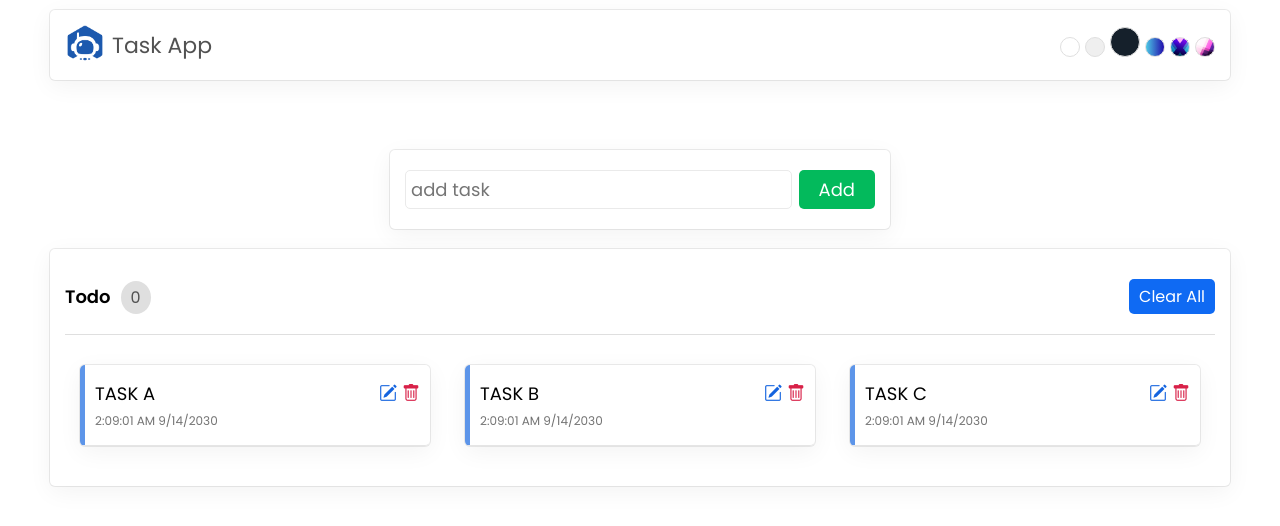
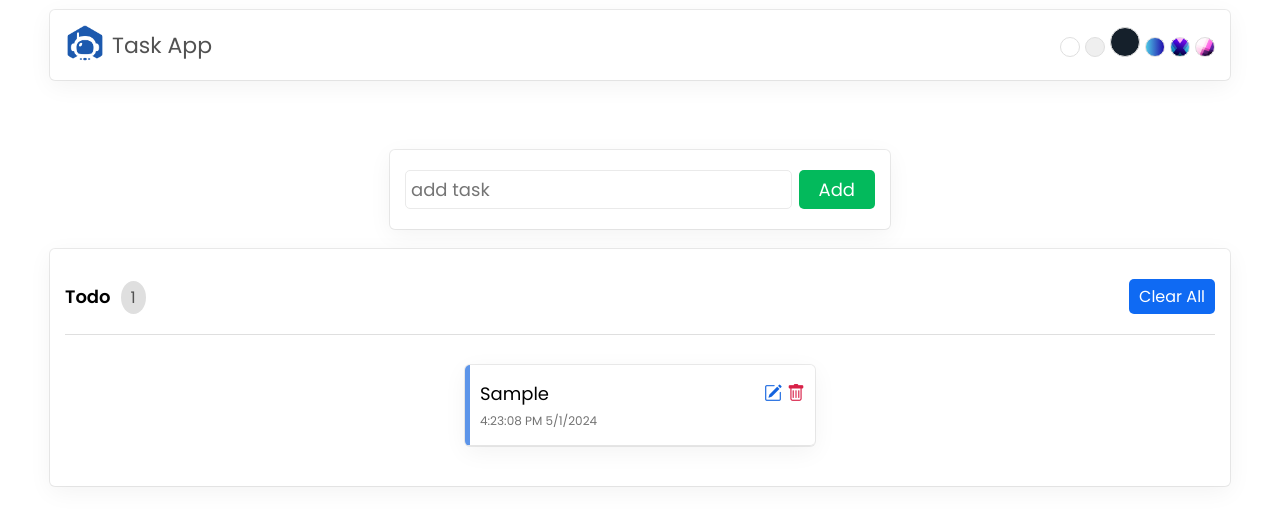
Before and after one commit to ASOkure/task-app, a React (Create React App) app: page / in a window 1280 px wide. Both pictures are taken after typing "Sample" into the empty fields and a click on the button "Add". Shown: the top 526 px of the page. Built offline with nearby package versions, Linux system fonts and the light colour scheme.

Commit message:
remove hard coded task and implement dynamic task list

```diff
--- a/src/components/ShowTask.js
+++ b/src/components/ShowTask.js
@@ -1,22 +1,18 @@
-export const ShowTask = () => {
-  const tasks = [
-    { id: 10001, name: "TASK A", time: "2:09:01 AM 9/14/2030" },
-    { id: 10002, name: "TASK B", time: "2:09:01 AM 9/14/2030" },
-    { id: 10003, name: "TASK C", time: "2:09:01 AM 9/14/2030" },
-  ];
-
+export const ShowTask = ({ tasklist, setTasklist }) => {
   return (
     <section className="showTask">
       <div className="head">
         <div>
           <span className="title">Todo</span>
-          <span className="count">0</span>
+          <span className="count">{tasklist.length}</span>
         </div>
-        <button className="clearAll">Clear All</button>
+        <button className="clearAll" onClick={() => setTasklist([])}>
+          Clear All
+        </button>
       </div>
       <ul>
-        {tasks.map((task) => (
-          <li>
+        {tasklist.map((task) => (
+          <li key={task.id}>
             <p>
               <span className="name">{task.name}</span>
               <span className="time">{task.time}</span>
```
